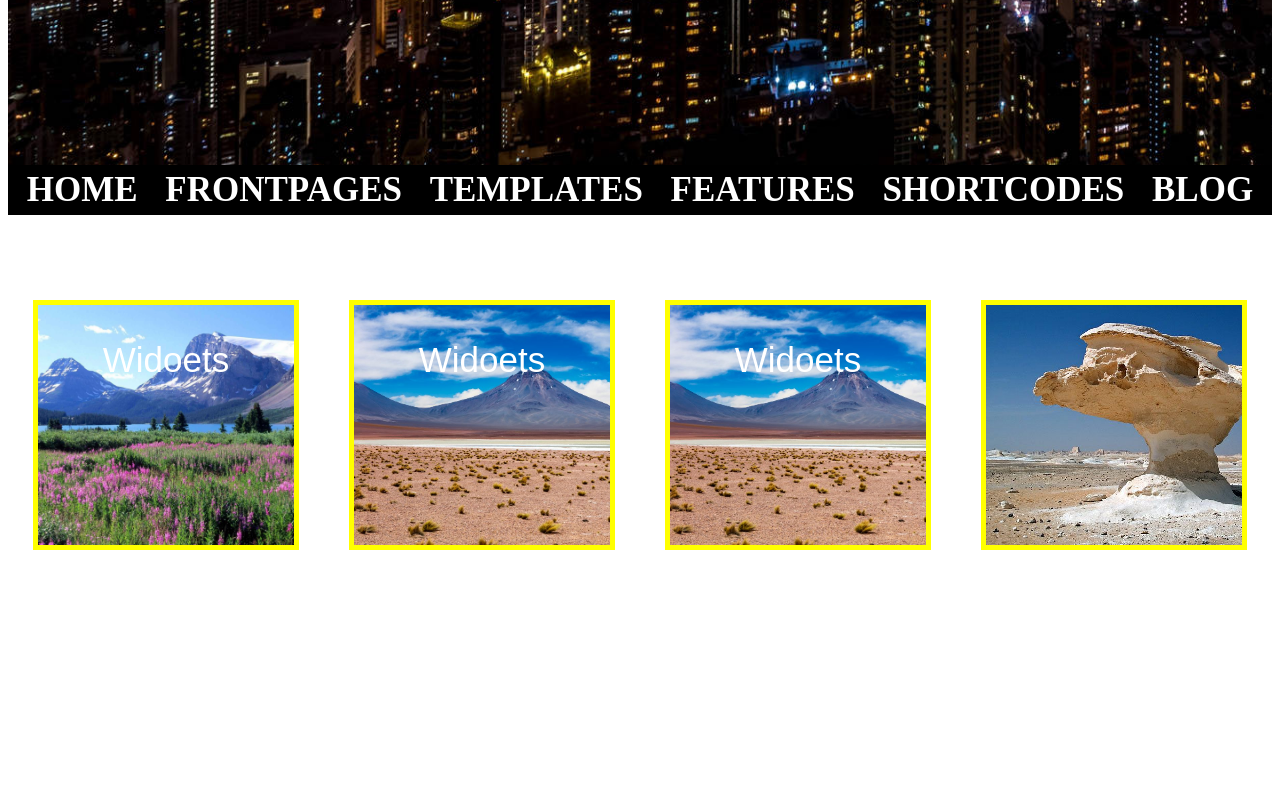
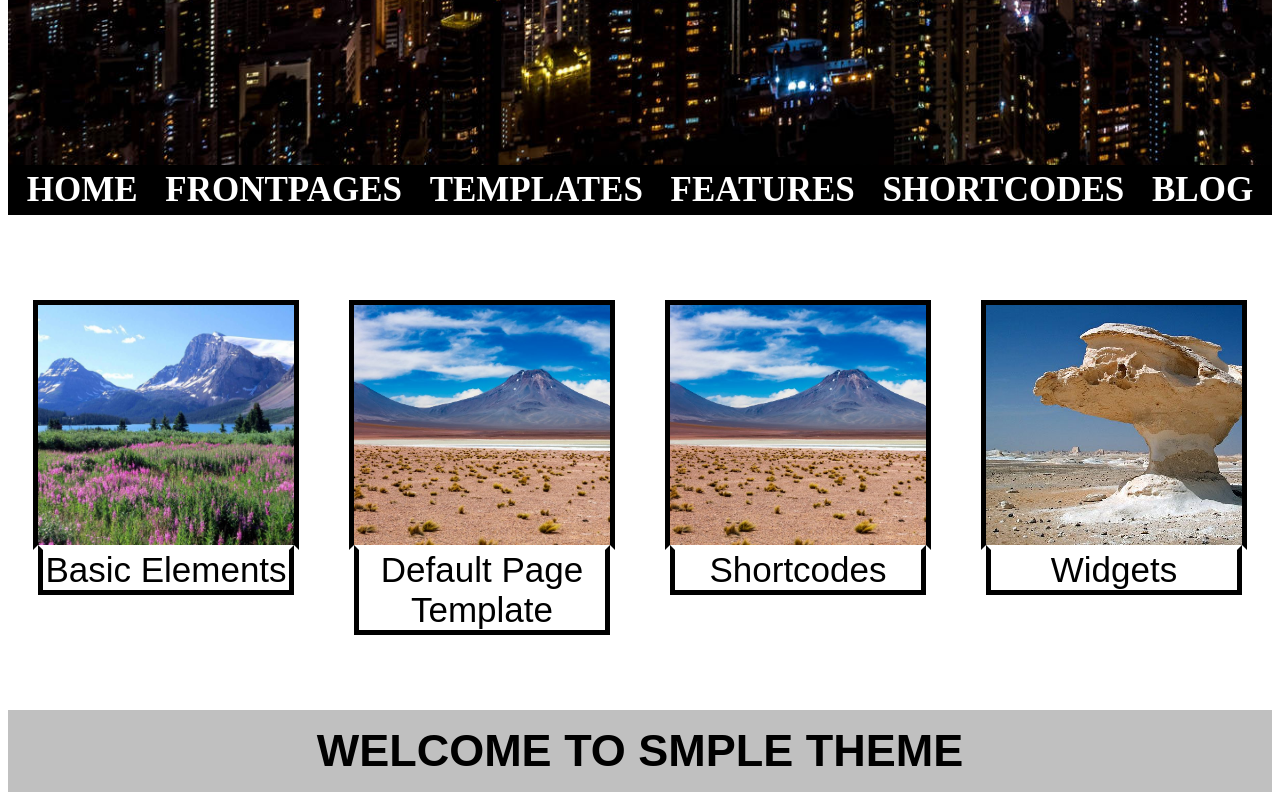
Before and after one commit to Mateusz-Muzyka/PSI-i-TSI, a plain HTML site: page zadanie/index (2).html in a window 1280 px wide. Shown: the part 868-1668 px from the top of the page. Before the commit the page ends 1426 px from the top, so only its background shows below. Drawn offline with Linux system fonts and the light colour scheme.

Commit message:
Patch v3

```diff
--- a/zadanie/index (2).html
+++ b/zadanie/index (2).html
@@ -19,7 +19,8 @@
 </div>
 <main id="pole">
 <ul>
-<li>HOME</li>
+<li id="home">HOME</li>
+
 <li>FRONTPAGES</li>
 <li>TEMPLATES</li>
 <li>FEATURES</li>
@@ -28,11 +29,12 @@
 </ul>
 </main>
 <div id="sekcje">
-<section class="img" id="s1"><p class="tekst">Widoets</p></section>
-<section class="img" id="s2"><p class="tekst">Widoets</p></section>
-<section class="img" id="s3"><p class="tekst">Widoets</p></section>
-<section class="img" id="s4"></section>
+<section class="img" id="s1"><p class="tekst">Basic Elements</p></section>
+<section class="img" id="s2"><p class="tekst">Default Page Template</p></section>
+<section class="img" id="s3"><p class="tekst">Shortcodes</p></section>
+<section class="img" id="s4"><p class="tekst">Widgets</p></section>
 </div>
+<div id="bot">WELCOME TO SMPLE THEME</div>
 <script src="script.js">
 </script>
 </body>
--- a/zadanie/styles.css
+++ b/zadanie/styles.css
@@ -34,10 +34,10 @@ div{
 	border:1px transparent solid;
 	color:black;
 	background-color: rgb(255,255,255, .5);
-	width:60%;
+	width:40%;
 	font-size:35px;
-	padding:15px;
-	left:200px;
+	padding:30px;
+	left:350px;
 }
 
 ul{
@@ -71,7 +71,8 @@ ul{
 	display: flex;
 	align-items: center;
 	justify-content: center;
-	font-size:35px;
+
+	vertical-align:bottom;
 }
 .img{
 	height:250px;
@@ -81,26 +82,55 @@ ul{
 
 }
 #s1{
-	border:5px solid yellow;
+	border:5px solid black;
 	background-image: url('s1.jpg');
 	float:left;
+	border-bottom-color:transparent;
 }
 #s2{
-	border:5px solid yellow;
+	border:5px solid black;
 	background-image: url('s2.jpeg');
 	float:left;
+	border-bottom-color:transparent;
 }
 #s3{
-	border:5px solid yellow;
+	border:5px solid black;
 	background-image: url('s2.jpeg');
 	float:left;
+	border-bottom-color:transparent;
 }
 #s4{
-	border:5px solid yellow;
+	border:5px solid black;
 	background-image: url('s4.jpg');
 	float:left;
+	border-bottom-color:transparent;
 }
 .tekst{
 	font-family:Arial;
+	vertical-align:bottom;
+	font-size:35px;
+	margin-top:240px;
+	color:black;
+	border:5px black solid;
+	border-top-color:transparent;
+}
+#bot{
+	width:auto;
+	background-color:	rgb(192,192,192);
+	font-family:Arial;
+	font-size:45px;
+	text-align:center;
+	color:black;
+	font-weight:bold;
+	margin:auto;
+	padding:15px;
+	margin-top:160px;
+}
+.hide {
+  display: none;
+}
 
+#home:hover + .hide {
+  display: block;
+  color: red;
 }
```
